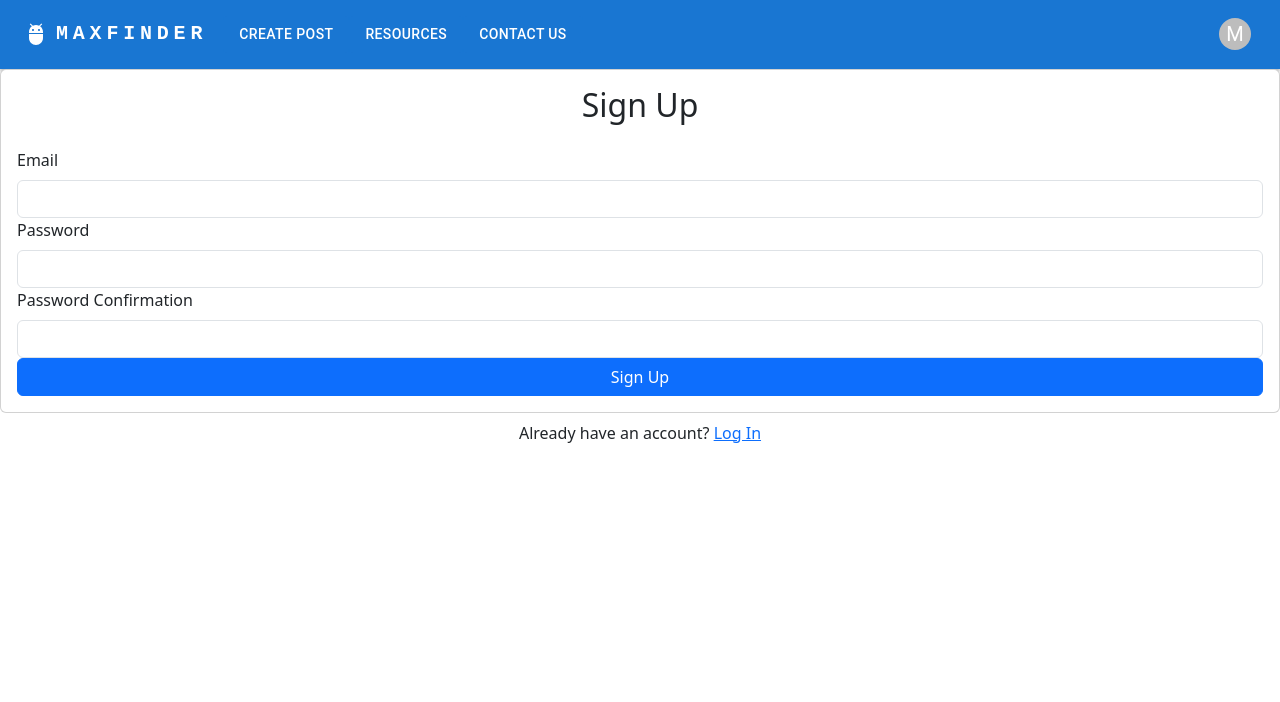
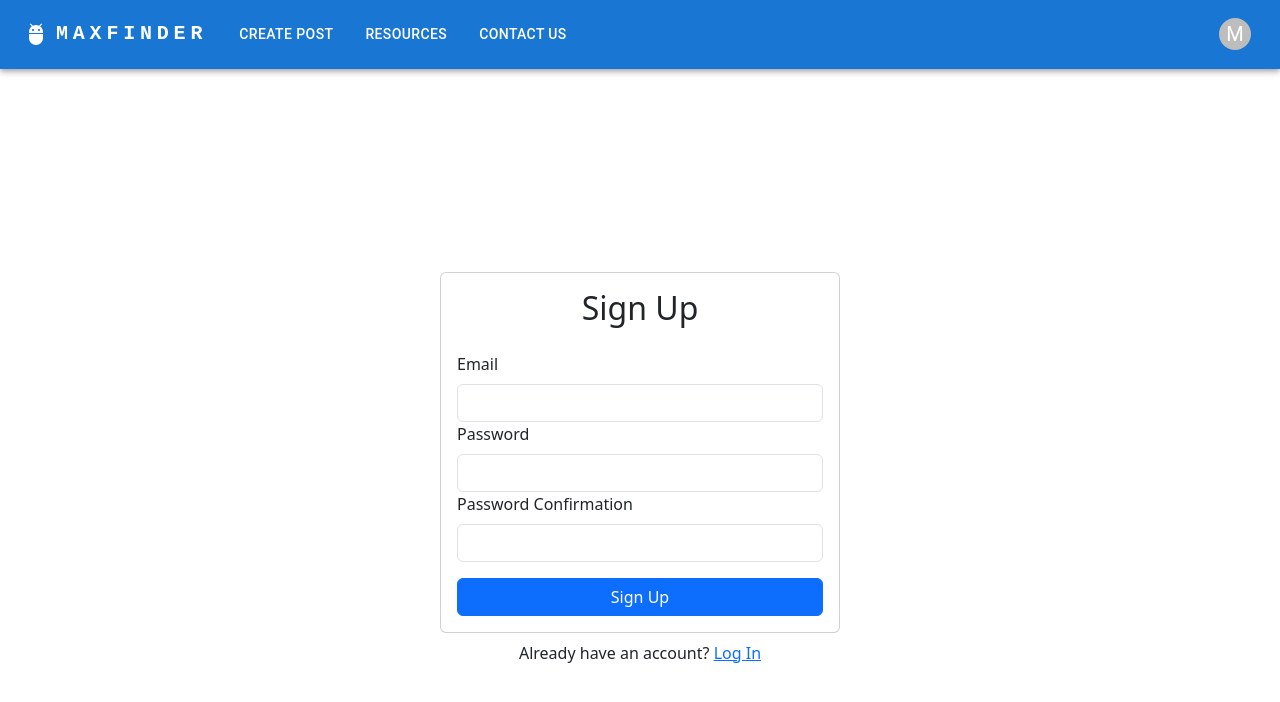
Before and after one commit to MaxFinderOrg/JID-3118-MaxFinder, a React (Create React App) app: page /signup in a window 1280 px wide. Shown: the top 702 px of the page. Built offline with nearby package versions, Linux system fonts and the light colour scheme; no server answers.

Commit message:
sign up bug fixes

```diff
--- a/src/components/SignUp.js
+++ b/src/components/SignUp.js
@@ -33,6 +33,8 @@ export default function SignUp() {
 
       return (
         <>
+        <div className='center-content'>
+    <div className="w-100" style={{ maxWidth: "400px" }}>
           <Card>
             <Card.Body>
               <h2 className="text-center mb-4">Sign Up</h2>
@@ -50,6 +52,7 @@ export default function SignUp() {
                   <Form.Label>Password Confirmation</Form.Label>
                   <Form.Control type="password" ref={passwordConfirmRef} required />
                 </Form.Group>
+                <p></p>
                 <Button disabled={loading} className="w-100" type="submit">
                   Sign Up
                 </Button>
@@ -59,6 +62,8 @@ export default function SignUp() {
           <div className="w-100 text-center mt-2">
             Already have an account? <Link to="/login">Log In</Link>
           </div>
+          </div>
+        </div>
         </>
       )
     }
```
